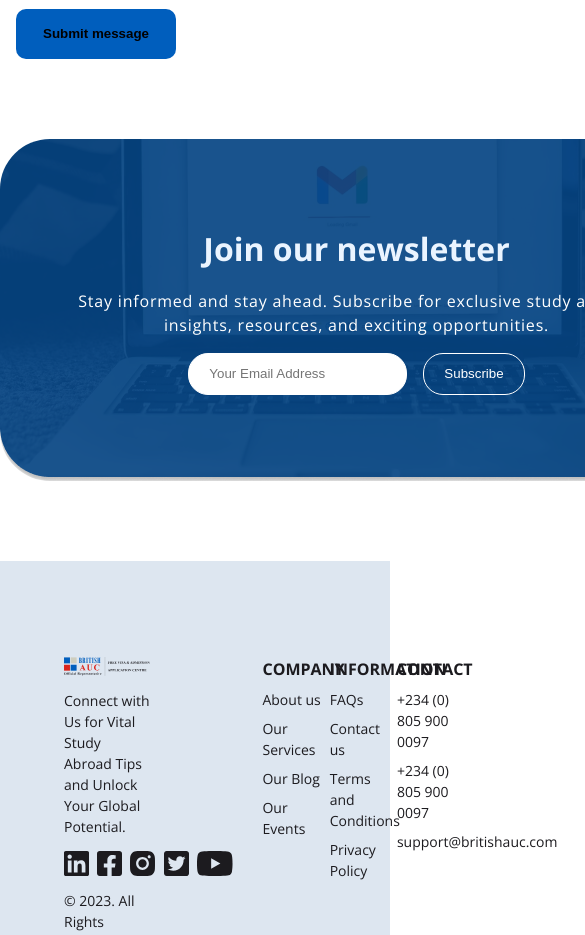
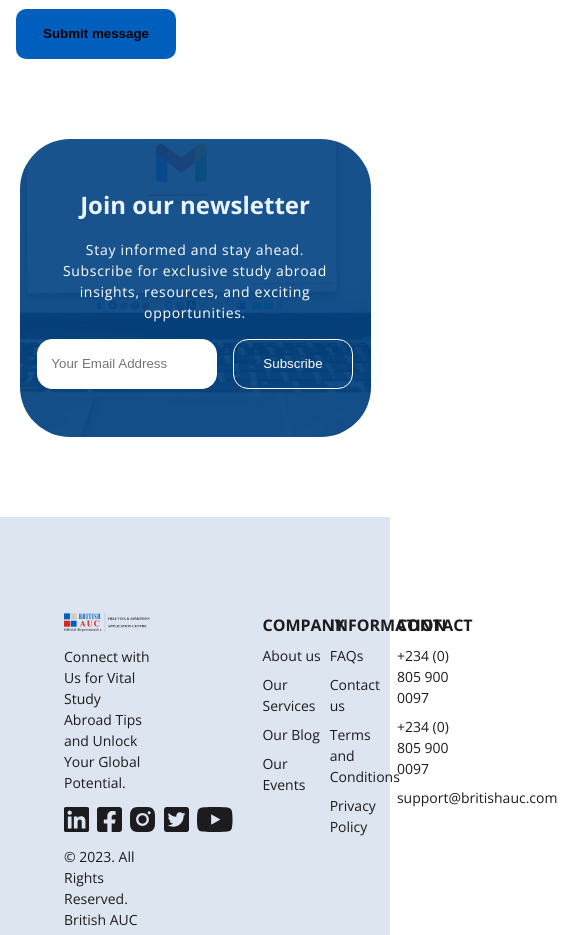
Before and after one commit to British-AUC/company-website, a React (Vite) app in the folder website/: page / in a window 390 px wide. Shown: the part 9660-10595 px from the top of the page, 585 px wide, since content can reach past the window. Built offline with nearby package versions, Linux system fonts and the light colour scheme.

Commit message:
made the newsletter mobile responsive

```diff
--- a/website/src/styles/App.css
+++ b/website/src/styles/App.css
@@ -576,7 +576,8 @@ footer .footer-right .footer-info a:hover {
   margin: 0 auto;
   width: 713px;
   height: 342px;
-  background: url("../assets/newsletter.png") center;
+  background-color: #005EBD;
+  background: url("../assets/newsletter.png") center no-repeat;
   border-radius: 50px;
   gap: 1em;
   margin-bottom: 5em;
@@ -601,20 +602,34 @@ footer .footer-right .footer-info a:hover {
   gap: 1em;
 }
 .section-seven .email-container input {
+  display: flex;
+  flex-direction: row;
+  align-items: center;
+  justify-content: center;
   color: #1C1B1F;
   border: none;
-  padding: 0.95em 1.5em;
+  width: 180px;
+  height: 50px;
+  padding: 0em 1em;
   background: #FFFFFF;
   border: 1px solid #FFFFFF;
-  border-radius: 20px;
+  border-radius: 15px;
+}
+.section-seven .email-container input:focus {
+  outline: none;
 }
 .section-seven .email-container button {
+  display: flex;
+  flex-direction: row;
+  align-items: center;
+  justify-content: center;
   color: white;
   border: none;
-  padding: 0.95em 1.5em;
+  width: 120px;
+  height: 50px;
   background: inherit;
   border: 1.5px solid #FFFFFF;
-  border-radius: 20px;
+  border-radius: 15px;
 }
 
 .section-eight {
--- a/website/src/styles/App.scss
+++ b/website/src/styles/App.scss
@@ -609,7 +609,8 @@ footer {
   margin: 0 auto;
   width: 713px;
   height: 342px;
-  background: url("../assets/newsletter.png") center;
+  background-color: #005EBD;
+  background: url("../assets/newsletter.png") center no-repeat;
   border-radius: 50px;
   gap: 1em;
   margin-bottom: 5em;
@@ -632,20 +633,34 @@ footer {
     flex-direction: row;
     gap: 1em;
     input {
+      display: flex;
+      flex-direction: row;
+      align-items: center;
+      justify-content: center;
       color: $companyblack;
       border: none;
-      padding: 0.95em 1.5em;
+      width: 180px;
+      height: 50px;
+      padding: 0em 1em;
       background: #FFFFFF;
       border: 1px solid #FFFFFF;
-      border-radius: 20px;
+      border-radius: 15px;
+    }
+    input:focus {
+      outline: none
     }
     button {
+      display: flex;
+      flex-direction: row;
+      align-items: center;
+      justify-content: center;
       color: white;
       border: none;
-      padding: 0.95em 1.5em;
+      width: 120px;
+      height: 50px;
       background: inherit;
       border: 1.5px solid #FFFFFF;
-      border-radius: 20px;
+      border-radius: 15px;
     }
   }
 }
--- a/website/src/styles/App_mobile.css
+++ b/website/src/styles/App_mobile.css
@@ -216,4 +216,16 @@
   .section-six-sub .section-six-right .inputs2 .checkbox {
     gap: 1em;
   }
+  .section-seven {
+    width: 90%;
+    height: auto;
+    padding: 3em 2em;
+  }
+  .section-seven h3 {
+    font-size: 1.5rem;
+  }
+  .section-seven p {
+    font-size: 0.875rem;
+    margin: 0;
+  }
 }/*# sourceMappingURL=App_mobile.css.map */
--- a/website/src/styles/App_mobile.scss
+++ b/website/src/styles/App_mobile.scss
@@ -259,4 +259,18 @@ $testborder: 1px solid red;
   }
   // SECTION SIX END
 
+  // SECTION SEVEN START
+  .section-seven {
+    width: 90%;
+    height: auto;
+    padding: 3em 2em;
+    h3 {
+      font-size: 1.5rem;
+    }
+    p {
+      font-size: 0.875rem;
+      margin: 0;
+    }
+  }
+
 }
```
Also changed, not shown: 2 other files (tests, documents, lock files or other folders).
